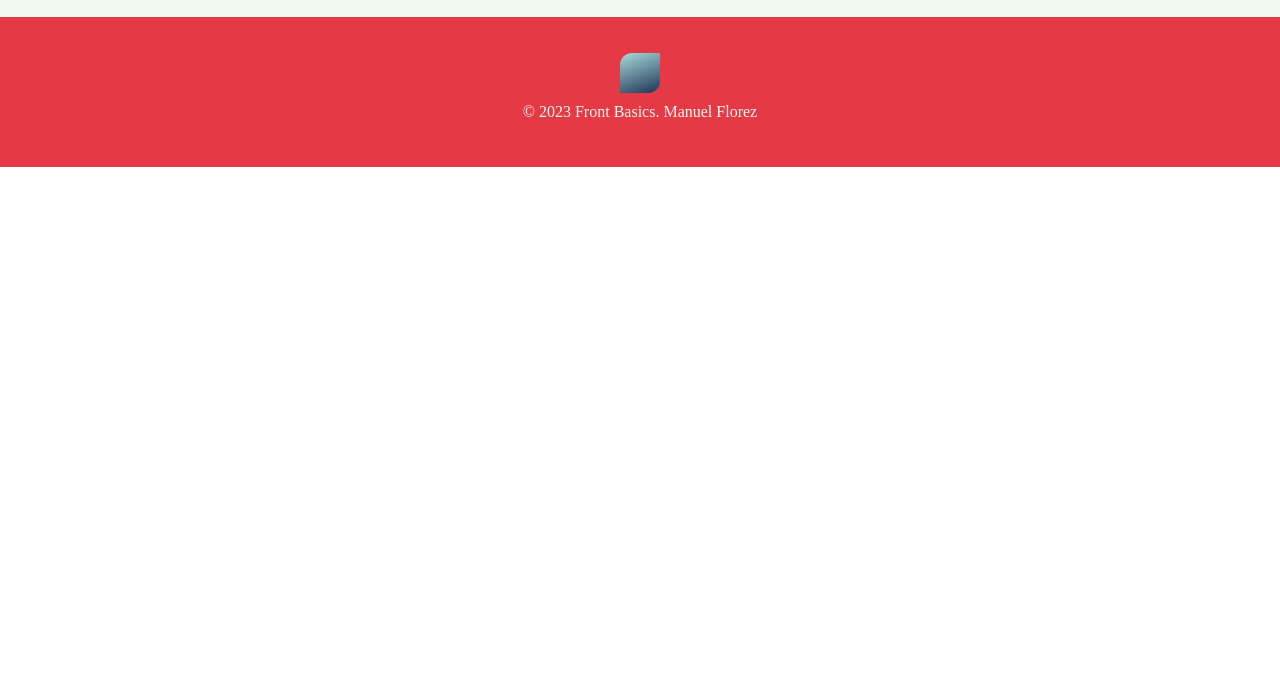
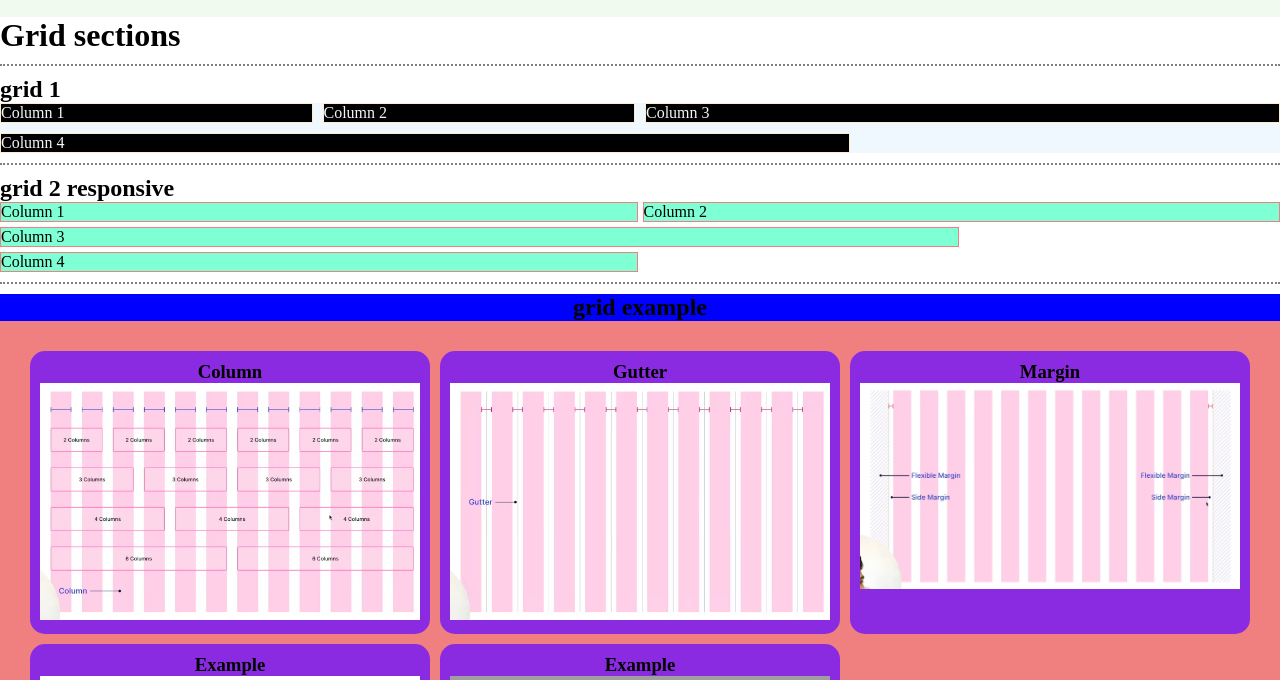
Before and after one commit to manuel14mds/fontBasics, a plain HTML site: page pages/columnsGrid.html in a window 1280 px wide. Shown: the part 53-733 px from the top of the page. Drawn offline with Linux system fonts and the light colour scheme; grey boxes are pictures that could not be loaded.

Commit message:
grid page finish

```diff
--- a/pages/columnsGrid.html
+++ b/pages/columnsGrid.html
@@ -20,7 +20,54 @@
         </nav>
     </header>
 
-    <main></main>
+    <main>
+        <h1>Grid sections</h1>
+        <hr>
+        <h2>grid 1</h2>
+        <section class="grid-1">
+            <div class="cols grid-col1">Column 1</div>
+            <div class="cols grid-col2">Column 2</div>
+            <div class="cols grid-col3">Column 3</div>
+            <div class="cols grid-col4">Column 4</div>
+        </section>
+        <hr>
+        <h2>grid 2 responsive</h2>
+        <section class="grid-2">
+            <div class="col grid_col1">Column 1</div>
+            <div class="col grid_col2">Column 2</div>
+            <div class="col grid_col3">Column 3</div>
+            <div class="col grid_col4">Column 4</div>
+        </section>
+
+        <hr>
+        <section class="examples">
+            <h2>grid example</h2>
+            <div class="box">
+
+                <div class="card">
+                    <h3 class="title">Column</h3>
+                    <img src="../../images/grid/column.png" alt="" srcset="">
+                </div>
+                <div class="card">
+                    <h3 class="title">Gutter</h3>
+                    <img src="../../images/grid/gutter.png" alt="" srcset="">
+                </div>
+                <div class="card">
+                    <h3 class="title">Margin</h3>
+                    <img src="../../images/grid/margin.png" alt="" srcset="">
+                </div>
+                <div class="card">
+                    <h3 class="title">Example</h3>
+                    <img src="../../images/grid/example1.png" alt="" srcset="">
+                </div>
+                <div class="card">
+                    <h3 class="title">Example</h3>
+                    <img src="../../images/grid/example2.png" alt="" srcset="">
+                </div>
+            </div>
+        </section>
+
+    </main>
 
     <footer>
         <div class="footer-figure"></div>
--- a/style/columnsGrid.css
+++ b/style/columnsGrid.css
@@ -0,0 +1,143 @@
+hr{
+    width: 100vw;
+    border-bottom: dotted 2px gray;
+    margin: 10px 0px;
+}
+.grid-1{
+    background-color: aliceblue;
+    display: grid;
+    grid-template-columns: repeat(12,1fr);
+    grid-gap: 10px;
+}
+.cols{
+    background-color: black;
+    color: whitesmoke;
+    border: solid 1px blanchedalmond;
+
+}
+.grid-col1{
+    grid-column: span 3;
+}
+.grid-col2{
+    grid-column: span 3;
+}
+.grid-col3{
+    grid-column: span 6;
+}
+.grid-col4{
+    grid-column: span 8;
+}
+
+.grid-2{
+    display: grid;
+    grid-template-columns: repeat(4,1fr);
+    gap: 5px;
+}
+.grid-2 .col{
+    background-color: aquamarine;
+    border: solid 1px lightcoral;
+}
+.grid-2 .grid_col1{
+    grid-column: span 4;
+}
+.grid-2 .grid_col2{
+    grid-column: span 4;
+}
+.grid-2 .grid_col3{
+    grid-column: span 4;
+}
+.grid-2 .grid_col4{
+    grid-column: span 4;
+}
+@media (min-width: 600px) {
+    .grid-2{
+        grid-template-columns: repeat(8,1fr);
+    }
+    .grid-2 .grid_col1{
+        grid-column: span 4;
+    }
+    .grid-2 .grid_col2{
+        grid-column: span 4;
+    }
+    .grid-2 .grid_col3{
+        grid-column: span 6;
+    }
+    .grid-2 .grid_col4{
+        grid-column: span 4;
+    }
+}
+@media (min-width: 1920px) {
+    .grid-2{
+        grid-template-columns: repeat(12,1fr);
+    }
+    .grid-2 .grid_col1{
+        grid-column: span 4;
+    }
+    .grid-2 .grid_col2{
+        grid-column: span 4;
+    }
+    .grid-2 .grid_col3{
+        grid-column: span 6;
+    }
+    .grid-2 .grid_col4{
+        grid-column: span 4;
+    }
+}
+
+
+
+
+.examples{
+    background-color: blue;
+}
+.box{
+    display: grid;
+    grid-template-columns: repeat(4, 1fr);
+    gap: 5px;
+
+
+    background-color: lightcoral;
+}
+.card{
+    grid-column: span 4;
+
+
+    padding: 10px;
+    background-color: blueviolet;
+    border-radius: 15px;
+}
+.card .title{
+    text-align: center;
+}
+.card img{
+    width: 100%;
+}
+
+@media (min-width: 600px) {
+    .box{
+        grid-template-columns: repeat(8, 1fr);
+        gap: 10px;
+
+
+        padding: 20px;
+    }
+    .card{
+        grid-column: span 4;
+    }
+}
+@media (min-width: 1280px) {
+    .examples{
+        width: 100%;
+        display: flex;
+        flex-direction: column;
+        justify-content: center;
+        align-items: center;
+    }
+    .box{
+        grid-template-columns: repeat(12, 1fr);
+        padding: 30px;
+
+        max-width: 1280px;
+    }
+
+}
```
Also changed, not shown: bootstrap/css/bootstrap.css, bootstrap/css/bootstrap.min.css, images/grid/column.png (added), images/grid/example1.png (added), images/grid/gutter.png (added), images/grid/margin.png (added), 1 other file.
